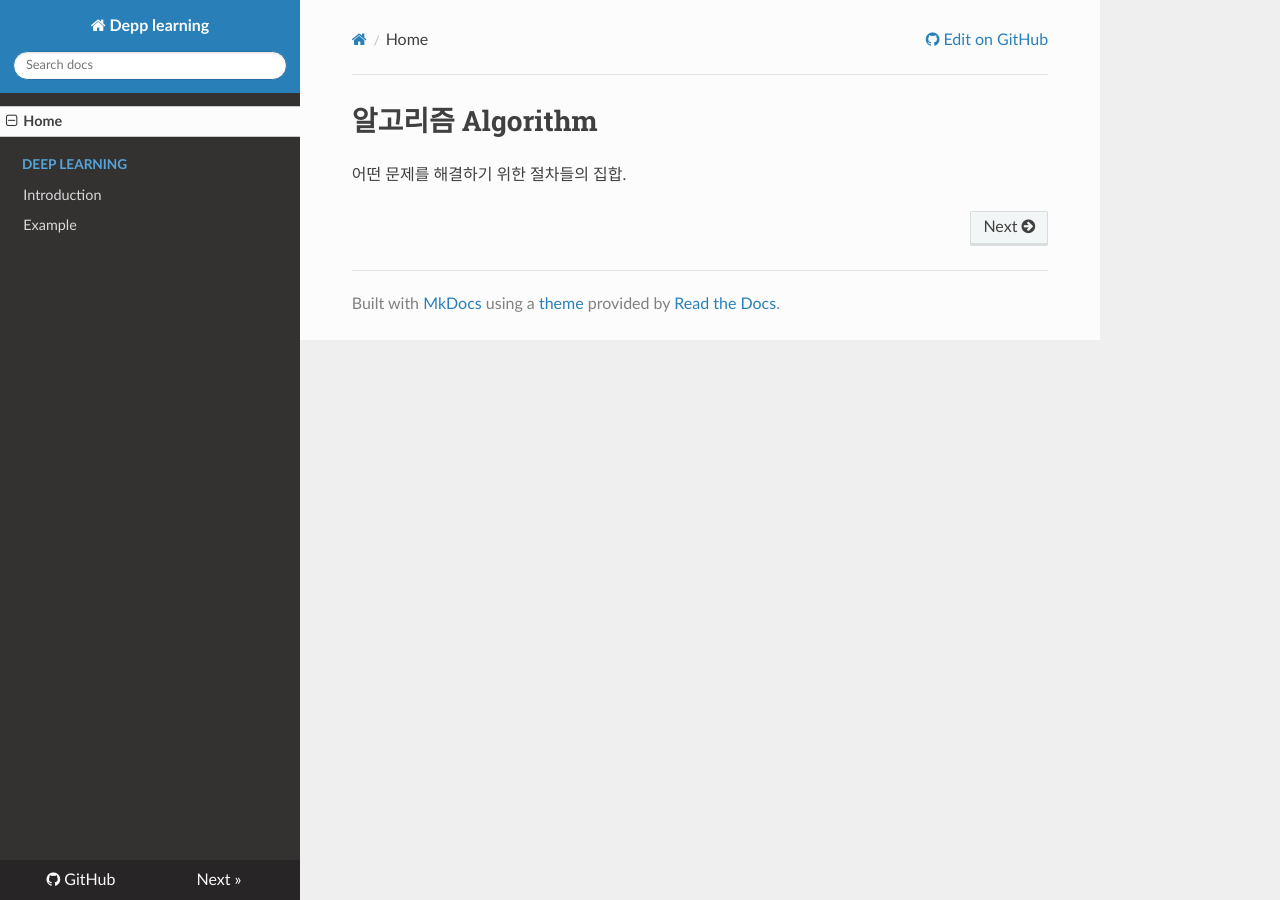
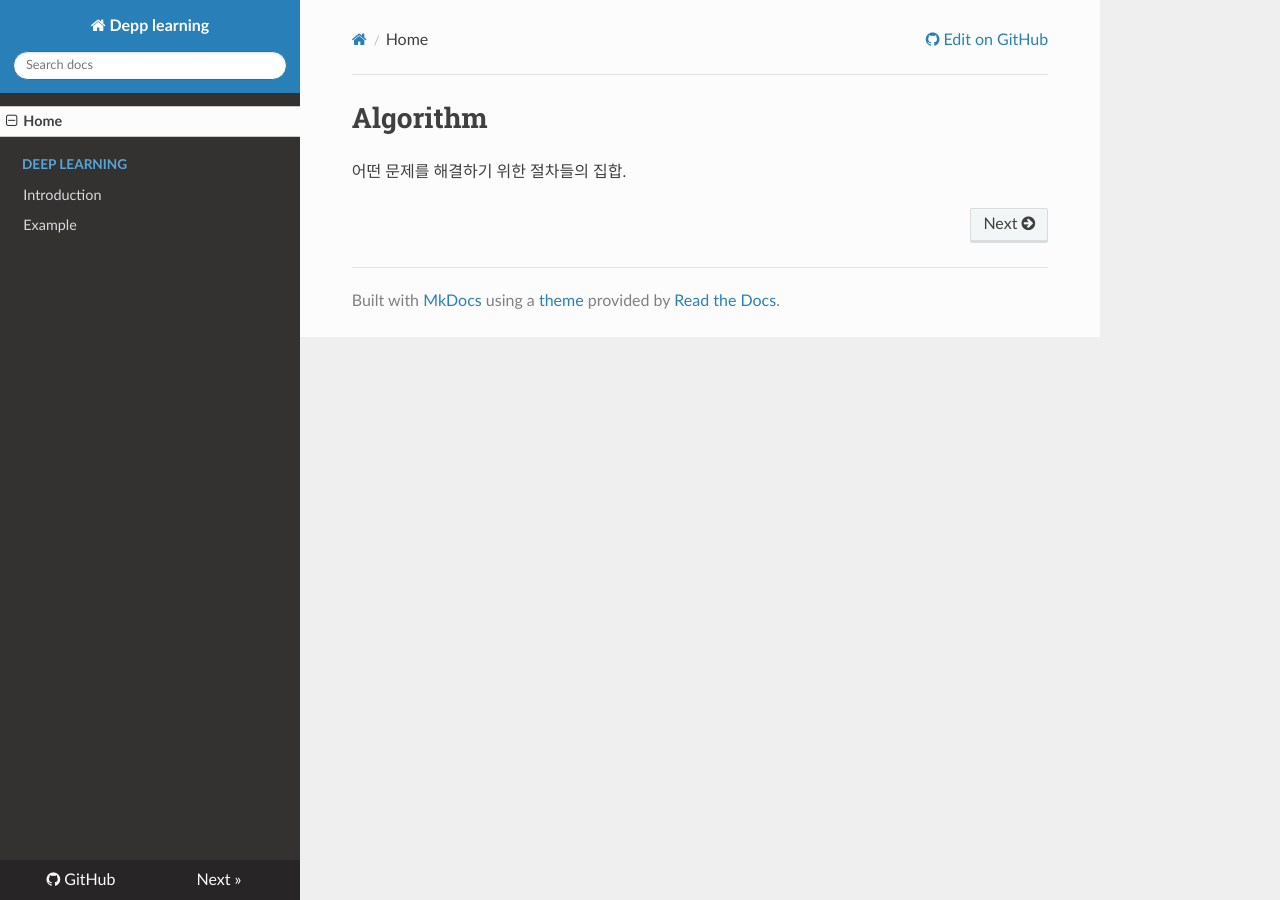
Before and after one commit to WonyoungCho/AI, an MkDocs documentation site: the page built from docs/index.md, in a window 1280 px wide. Built offline with MkDocs 1.6.1, drawn with Linux system fonts in a browser that asks for light colours; nearby versions of some CDN libraries; old or Windows-style settings are respelled for this version of MkDocs.

Commit message:
Update index.md

```diff
--- a/docs/index.md
+++ b/docs/index.md
@@ -1,3 +1,3 @@
-# 알고리즘 Algorithm
+# Algorithm
 
 어떤 문제를 해결하기 위한 절차들의 집합.
```
